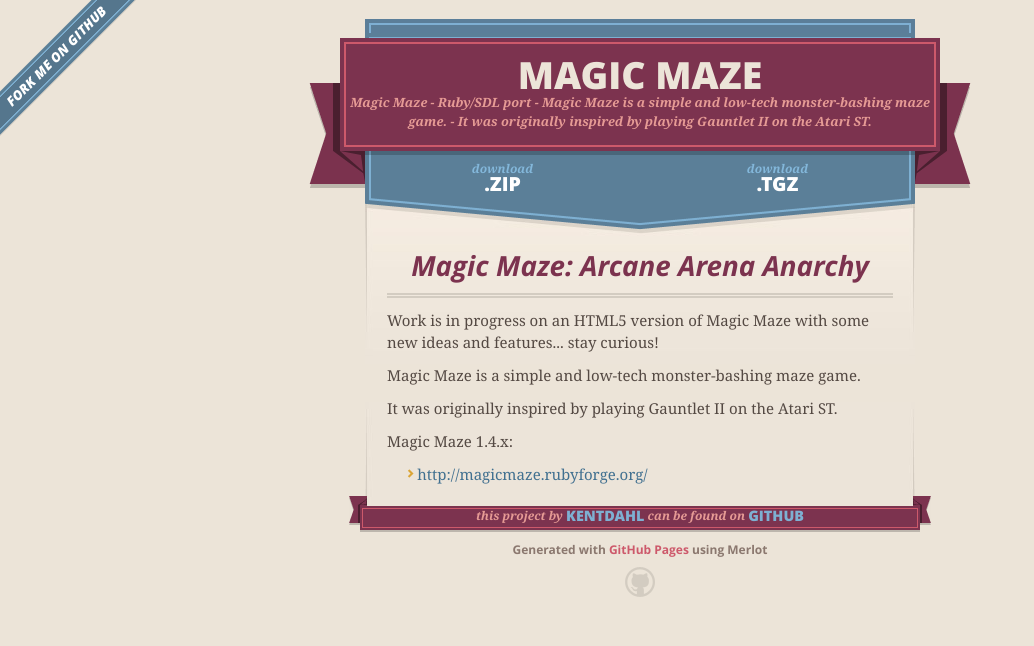
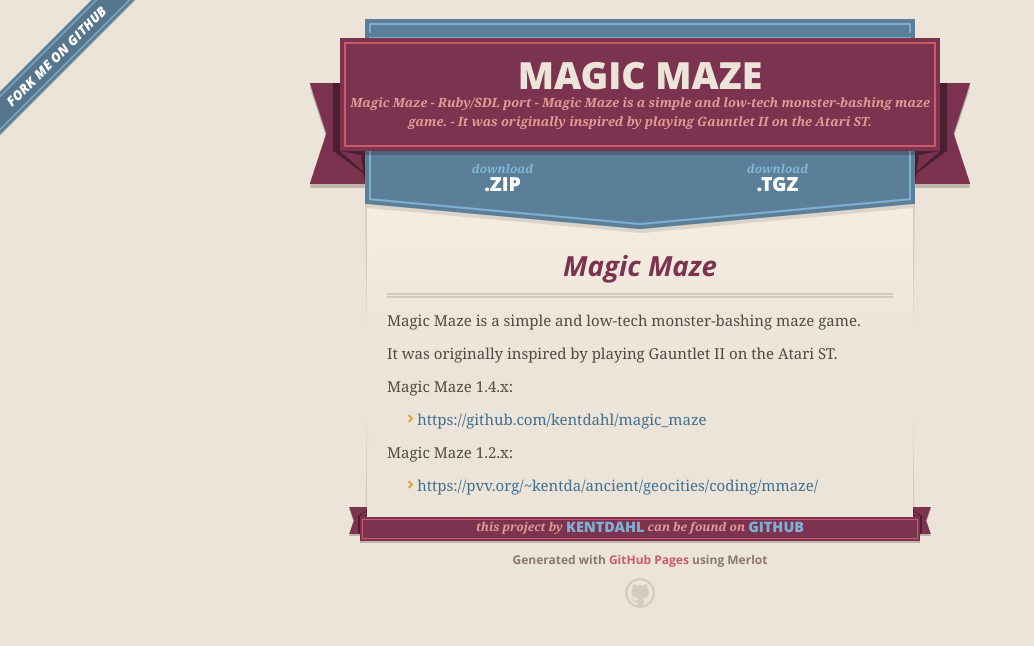
Before and after one commit to kentdahl/magic_maze, a plain HTML site: page index.html in a window 1280 px wide. Shown: the whole page, without its empty margins (0-1034 px from the left). Drawn offline with nearby package versions, Linux system fonts and the light colour scheme.

Commit message:
Update links.

```diff
--- a/index.html
+++ b/index.html
@@ -17,7 +17,7 @@
         $('#main_content').headsmart()
       })
     </script>
-    <title>Magic maze by kentdahl</title>
+    <title>Magic Maze by Kent Dahl</title>
   </head>
 
   <body>
@@ -37,7 +37,7 @@
 
       <section id="downloads">
         <span class="inner">
-          <a href="https://github.com/kentdahl/magic_maze/zipball/master" class="zip"><em>download</em> .ZIP</a><a href="https://github.com/kentdahl/magic_maze/tarball/master" class="tgz"><em>download</em> .TGZ</a>
+          <a href="https://github.com/kentdahl/magic_maze/zipball/main" class="zip"><em>download</em> .ZIP</a><a href="https://github.com/kentdahl/magic_maze/tarball/main" class="tgz"><em>download</em> .TGZ</a>
         </span>
       </section>
 
@@ -47,9 +47,11 @@
 
       <section id="main_content">
         <h3>
-<a id="magic-maze-arcane-arena-anarchy" class="anchor" href="#magic-maze-arcane-arena-anarchy" aria-hidden="true"><span aria-hidden="true" class="octicon octicon-link"></span></a>Magic Maze: Arcane Arena Anarchy</h3>
+<a id="magic-maze-arcane-arena-anarchy" class="anchor" href="#magic-maze-arcane-arena-anarchy" aria-hidden="true"><span aria-hidden="true" class="octicon octicon-link"></span></a>Magic Maze</h3>
 
+<!--
 <p>Work is in progress on an HTML5 version of Magic Maze with some new ideas and features... stay curious!</p>
+-->
 
 <p>Magic Maze is a simple and low-tech monster-bashing maze game. </p>
 
@@ -58,8 +60,16 @@
 <p>Magic Maze 1.4.x:</p>
 
 <ul>
-<li><a href="http://magicmaze.rubyforge.org/">http://magicmaze.rubyforge.org/</a></li>
+<li><a href="https://github.com/kentdahl/magic_maze">https://github.com/kentdahl/magic_maze</a></li>
 </ul>
+
+<p>Magic Maze 1.2.x:</p>
+
+<ul>
+<li><a href="https://pvv.org/~kentda/ancient/geocities/coding/mmaze/">https://pvv.org/~kentda/ancient/geocities/coding/mmaze/</a></li>
+</ul>
+
+
       </section>
 
       <footer>
```
